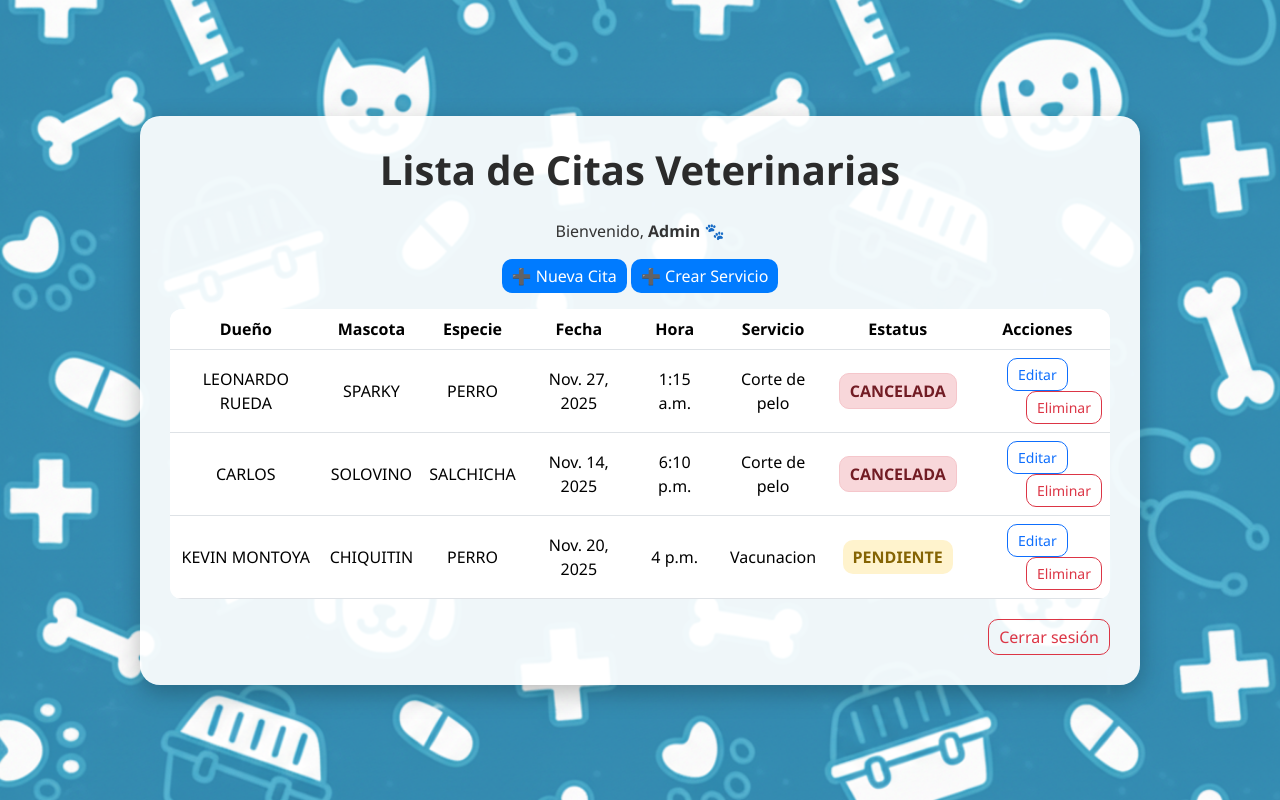
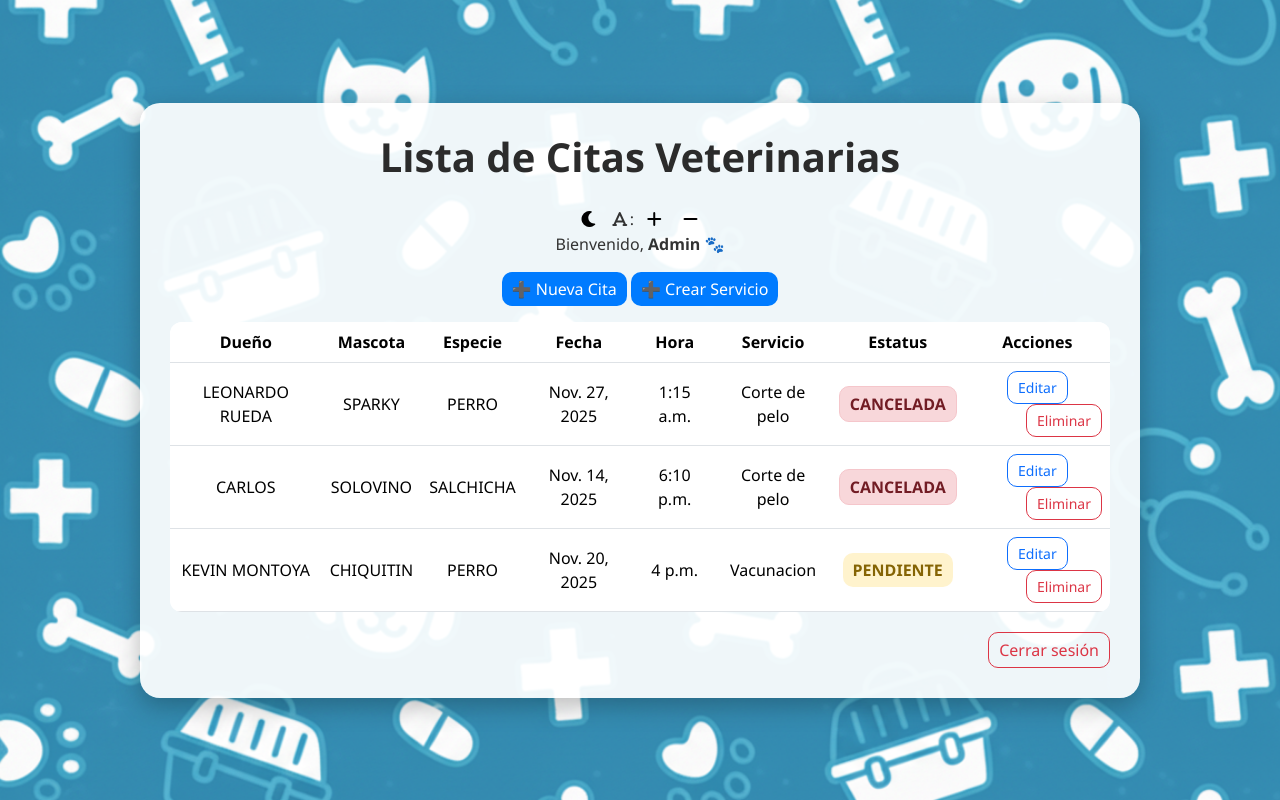
Before and after one commit to Robs115/PIA-WEBDEV, a Django app: page /listar/ in a window 1280 px wide. Run offline with Django 5.2, Linux system fonts and the light colour scheme; a user stored in the database is signed in; data comes from the database, SQL or seed files in the repository; both versions use the stored data as it was after the commit; some libraries are stand-ins or nearby versions.

Commit message:
modo oscuro de listado

```diff
--- a/veterinaria/app/static/css/listar.css
+++ b/veterinaria/app/static/css/listar.css
@@ -19,6 +19,7 @@ body {
     width: 90%;
     max-width: 1000px;
     text-align: center;
+
 }
 h1 {
     font-weight: bold;
@@ -86,3 +87,17 @@ td {
     margin-top: 20px;
     font-size: 15px;
 }
+
+#divdeprueba button {
+    background-color: transparent;
+    border:none;
+
+}
+
+#divdeprueba i {
+    transition: color 1s ease-in-out;
+}
+
+#divdeprueba i:hover {
+    color: #009688;
+}
--- a/veterinaria/app/templates/listar.html
+++ b/veterinaria/app/templates/listar.html
@@ -7,16 +7,29 @@
     <title>Lista de Citas Veterinarias</title>
     <link href="https://cdn.jsdelivr.net/npm/bootstrap@5.3.8/dist/css/bootstrap.min.css" rel="stylesheet">
     <link rel="stylesheet" href="{% static 'css/listar.css' %}">
+    <link rel="stylesheet" href="https://cdnjs.cloudflare.com/ajax/libs/font-awesome/7.0.1/css/all.min.css" integrity="sha512-2SwdPD6INVrV/lHTZbO2nodKhrnDdJK9/kg2XD1r9uGqPo1cUbujc+IYdlYdEErWNu69gVcYgdxlmVmzTWnetw==" crossorigin="anonymous" referrerpolicy="no-referrer" />
     <link rel="shortcut icon" href="{% static 'img/LogosPaginas/lista-de-verificacion.png' %}">
 </head>
 <body>
     <div class="content">
+
+
         <h1>Lista de Citas Veterinarias</h1>
+
+        <div id="divdeprueba">
+        <button type="button" onclick="modoOscuro()"><i class="fa-solid fa-moon"></i></button>
+        <i class="fa-solid fa-font"></i>:
+        <button type="button" onclick="tamañoGrande()"><i class="fa-solid fa-plus"></i></button>
+        <button type="button" onclick="tamañoPequeño()"><i class="fa-solid fa-minus"></i></button>
+        </div>
+
+
         <p>Bienvenido, <b>{{ user.username }}</b> 🐾</p>
         {% if perms.app.delete_citaveterinaria %}
         <a class="btn btn-primary mb-3" href="{% url 'crear' %}">➕ Nueva Cita</a>
                 <a href="{% url 'crearservicio' %}" class="btn btn-primary mb-3">➕ Crear Servicio</a>
         {% endif %}
+
 
         <table class="table table-hover align-middle">
             <thead>
@@ -68,6 +81,61 @@
                 <button type="submit" class="btn btn-outline-danger">Cerrar sesión</button>
             </form>
         </div>
+        <script>
+           let modooscuro = false;
+            function modoOscuro() {
+            if (!modooscuro) {
+                document.body.style.background = "#121212";
+                document.body.style.color = "white";
+
+                // Contenedor principal
+                document.querySelector(".content").style.background = "rgba(30, 30, 30, 0.95)";
+                document.querySelector(".content").style.color = "white";
+                document.querySelector(".content h1").style.color = "white";
+                document.querySelector(".content").style.boxShadow = "0 8px 25px rgba(255, 255, 255, 0.1)";
+
+                // Tabla
+                document.querySelector("table").style.backgroundColor = "#1e1e1e";
+
+                // Encabezados
+                document.querySelectorAll("th").forEach(th => {
+                    th.style.backgroundColor = "#333";
+                    th.style.color = "white";
+                });
+
+                // Celdas
+                document.querySelectorAll("td p").forEach(td => {
+                    td.style.color = "white";
+                });
+
+                // Botones
+                document.querySelectorAll(".btn").forEach(btn => {
+                    btn.style.backgroundColor = "#333";
+                    btn.style.color = "white";
+                    btn.style.border = "1px solid white";
+                });
+
+                // Estatus
+                document.querySelectorAll(".estatus").forEach(el => {
+                    el.style.backgroundColor = "#555";
+                    el.style.color = "white";
+                    el.style.border = "1px solid #888";
+                });
+                modooscuro = true;
+            } else {
+                const all = document.querySelectorAll("*");
+                all.forEach(el => el.removeAttribute("style"));
+                modooscuro = false;
+                }
+            }
+            function tamañoGrande () {
+                document.body.style.fontSize = "130%"
+
+            }
+            function tamañoPequeño () {
+                document.body.style.fontSize = "100%"
+            }
+        </script>
     </div>
 </body>
 </html>
```
Also changed, not shown: veterinaria/app/templates/login.html (+35 -2 lines), veterinaria/db.sqlite3.
